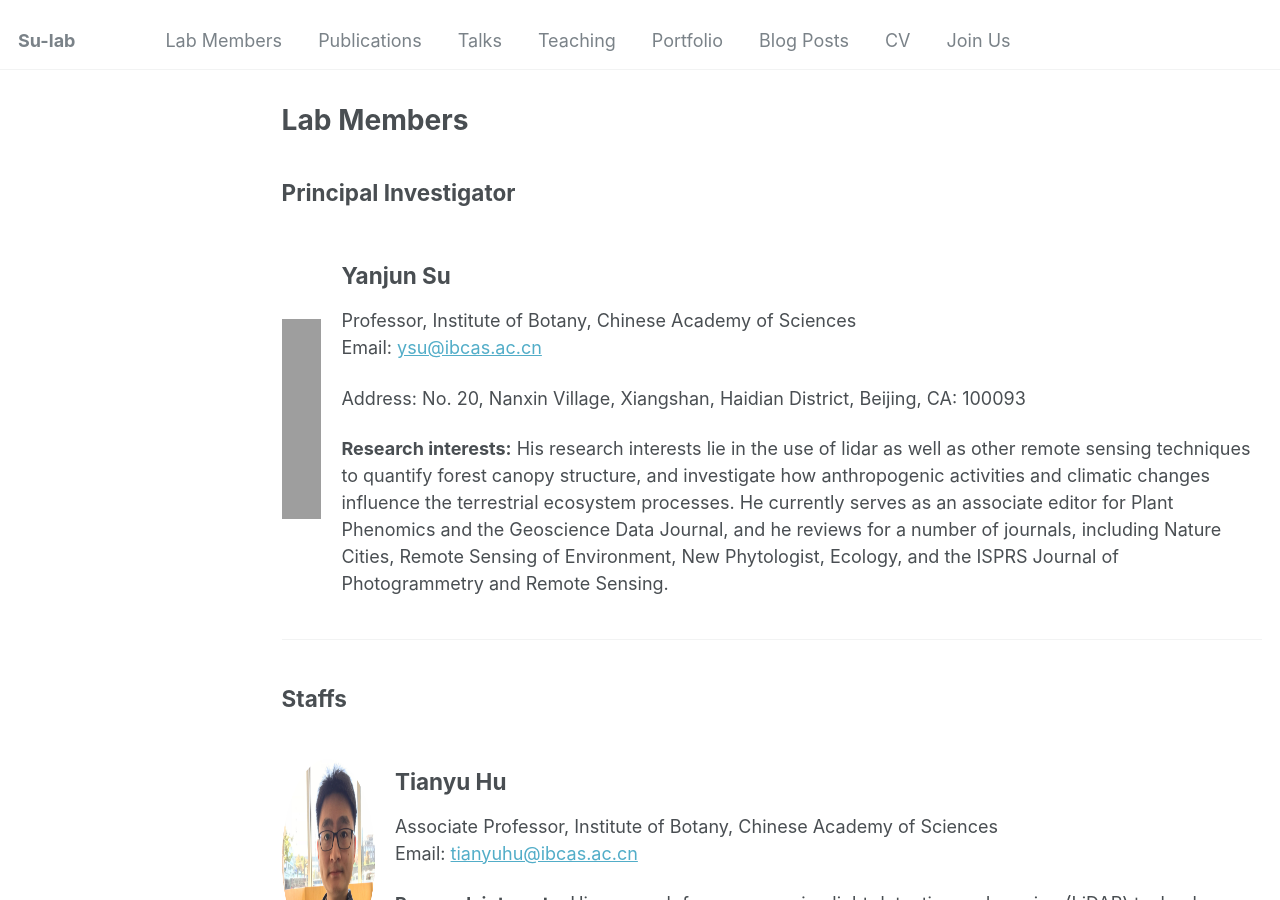
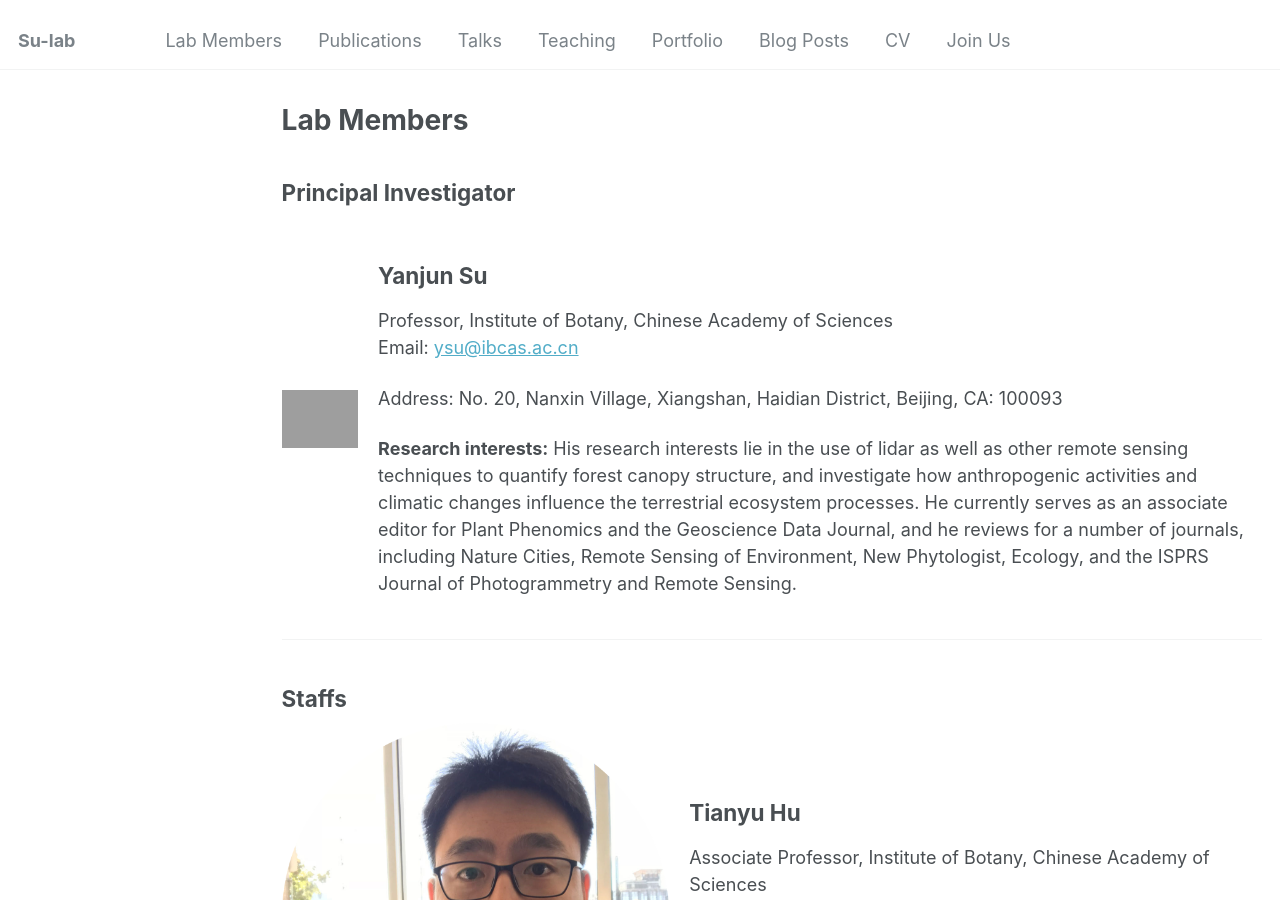
Before and after one commit to krotia/krotia.github.io, a Jekyll site: the page built from _pages/members.html, in a window 1280 px wide and 900 px high. Built offline with Jekyll 4.4.1, drawn with Linux system fonts in a browser that asks for light colours; grey boxes are pictures that could not be loaded.

Commit message:
Update members.html

```diff
--- a/_pages/members.html
+++ b/_pages/members.html
@@ -7,7 +7,7 @@ author_profile: false
 <h2>Principal Investigator</h2>
 <div style="display: flex; align-items: center;">
   <div>
-    <img src="/images/Yanjun Su.png" alt="Yanjun Su" style="width: 200px; height: 200px;">
+    <img src="/images/Yanjun Su.png" alt="Yanjun Su">
   </div>
   <div style="margin-left: 20px;">
     <h2>Yanjun Su</h2>
@@ -21,7 +21,7 @@ author_profile: false
 <h2>Staffs</h2>
 <div style="display: flex; align-items: center;">
   <div>
-    <img src="/images/Tianyu Hu.png" alt="Tianyu Hu" style="width: 200px; height: 200px;">
+    <img src="/images/Tianyu Hu.png" alt="Tianyu Hu">
   </div>
   <div style="margin-left: 20px;">
     <h2>Tianyu Hu</h2>
```
